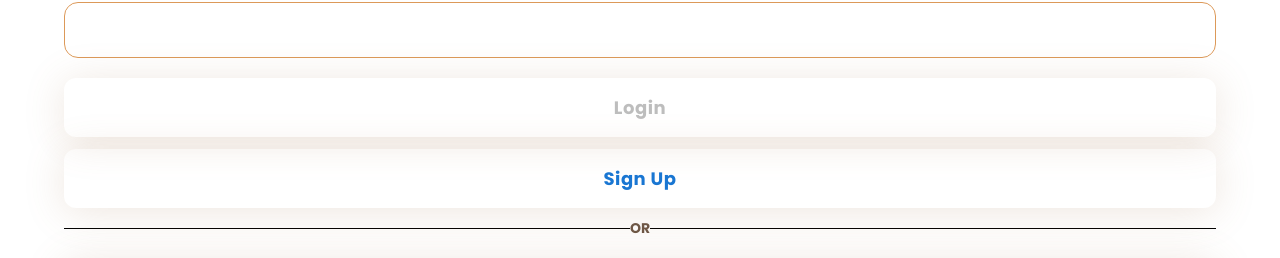
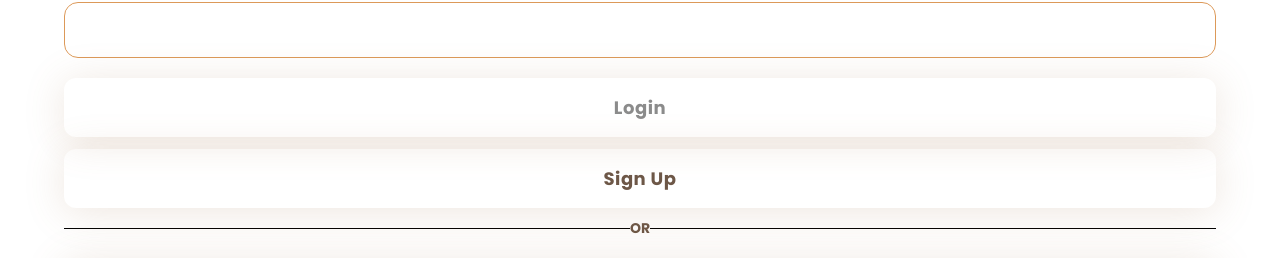
Before and after one commit to hustle-huts/hustlehuts-app, a Next.js app: page /users in a window 1280 px wide. Shown: the part 177-435 px from the top of the page. Built offline with nearby package versions, Linux system fonts and the light colour scheme.

Commit message:
Fix styling

```diff
--- a/components/shared/button.module.css
+++ b/components/shared/button.module.css
@@ -1,15 +1,15 @@
 .primary {
   background: linear-gradient(176.54deg, #6d5747 -11.89%, #b88151 64.46%);
-  color: white;
+  color: white !important;
 }
 
 .secondary {
   background: #ffffff;
-  color: #6d5747;
+  color: #6d5747 !important;
 }
 
 .disabled {
   background: #cccccc;
   cursor: not-allowed;
-  color: #8b8b8b;
+  color: #8b8b8b !important;
 }
```
